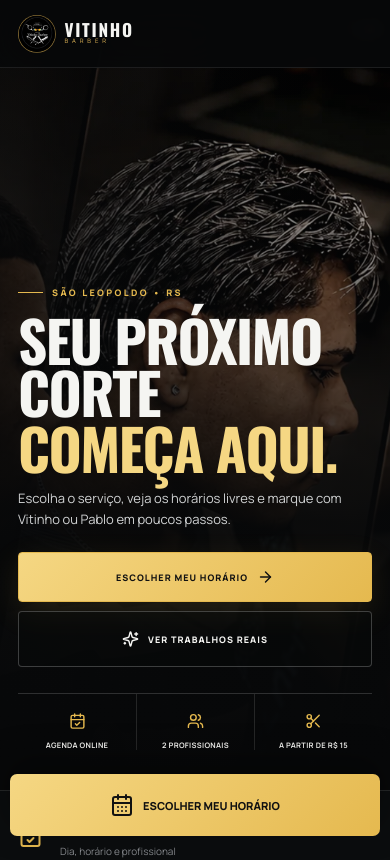
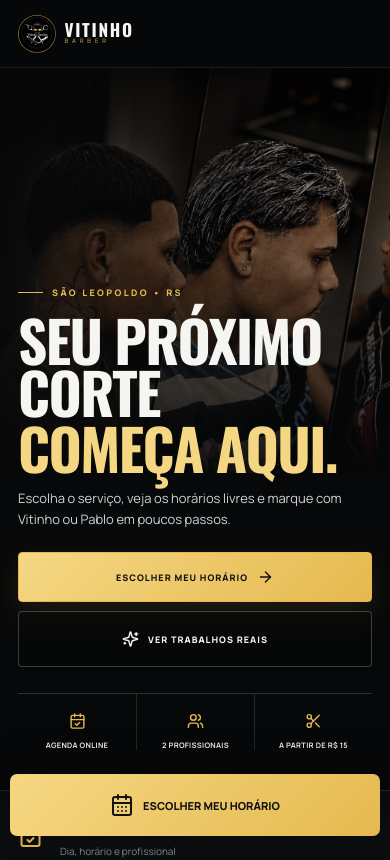
Before and after one commit to manueljuju368-ui/site-vitinhobarbeer, a Next.js app: page / in a window 390 px wide. Shown: the top 860 px of the page. Built offline with nearby package versions, Linux system fonts and the light colour scheme; no server answers.

Commit message:
fix: improve mobile hero photo framing

```diff
--- a/app/launch-ready.css
+++ b/app/launch-ready.css
@@ -762,7 +762,10 @@ body {
   }
 
   .heroMedia {
-    object-position: 64% center;
+    top: 68px !important;
+    bottom: auto !important;
+    height: min(48svh, 410px) !important;
+    object-position: 54% center;
   }
 
   .hero h1 {
```
